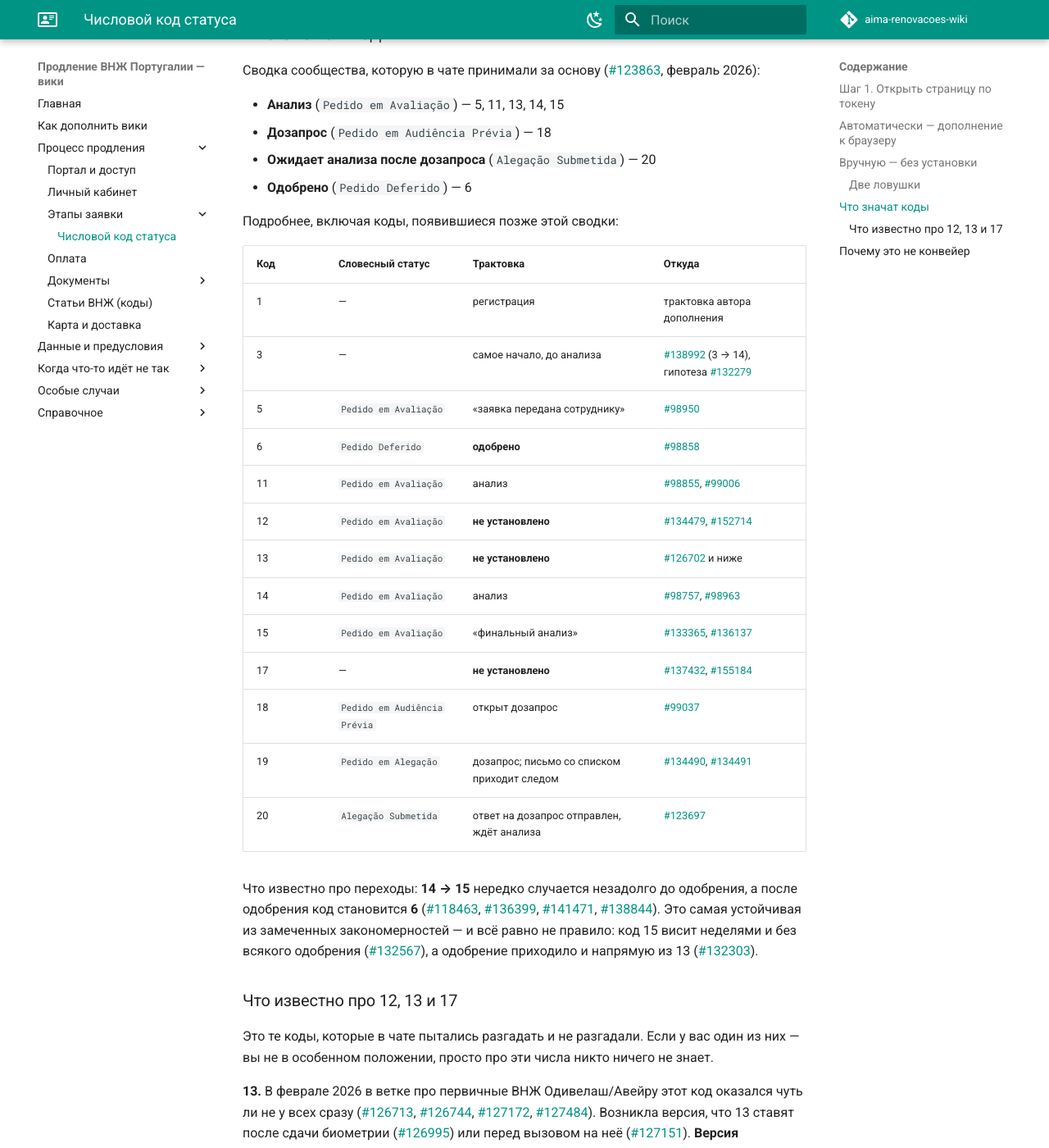
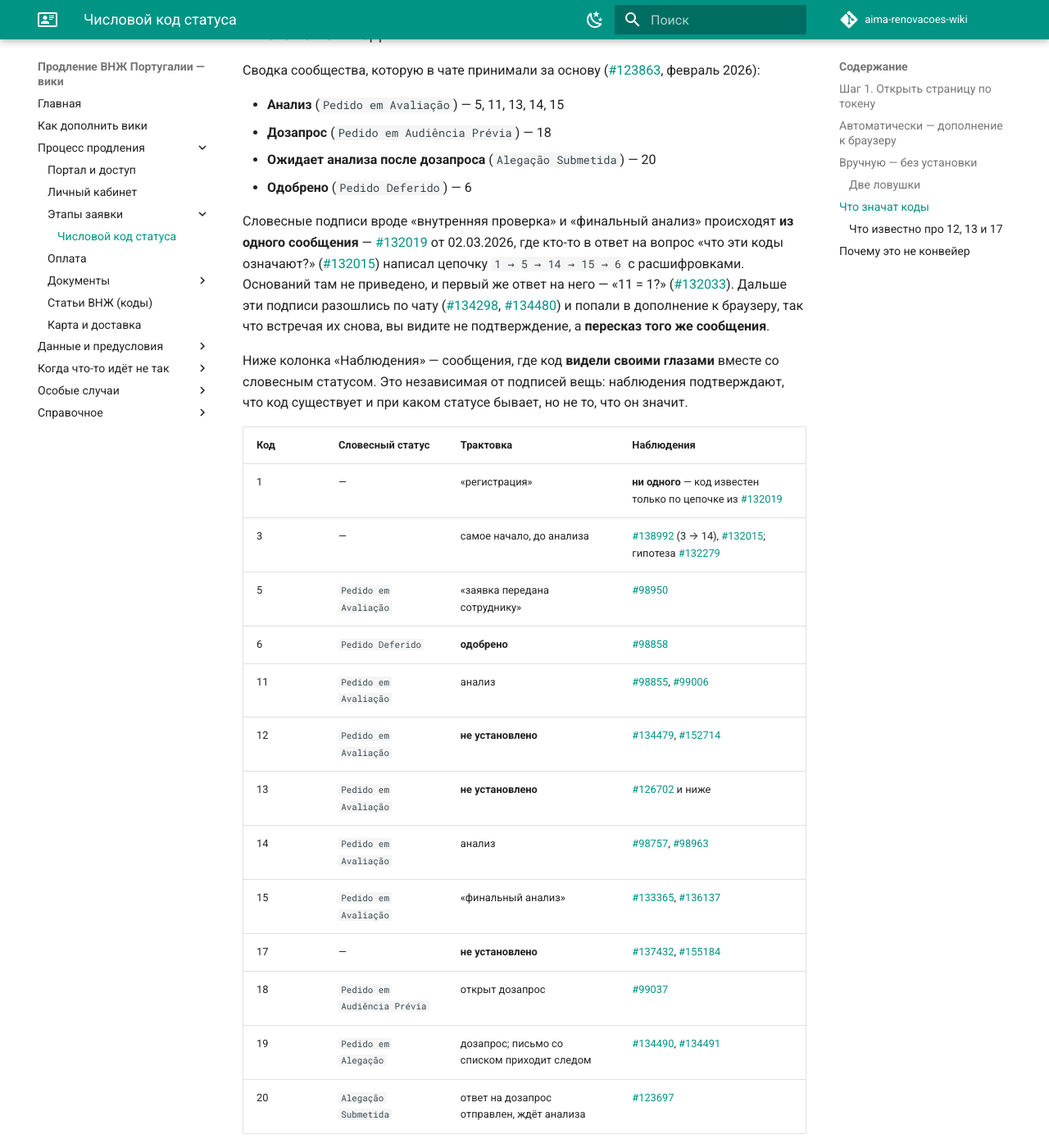
Before and after one commit to Self-Perfection/aima-renovacoes-wiki, an MkDocs documentation site: the page built from wiki/process/etapy-zayavki/kod-statusa.md, in a window 1280 px wide and 1400 px high, scrolled down 2498 px. Shown: the whole window at 82% size. Built offline with MkDocs 1.6.1 and Material for MkDocs 9.7.7, drawn with Linux system fonts in a browser that asks for light colours; comment, search, counter and statistics services are not loaded; some of the changed text lies outside the part shown.

Commit message:
Коды статуса: разведены наблюдения и подписи; «1 = регистрация» никто не видел
Проверка вопроса «откуда взялась трактовка кода 1» показала, что атрибуция
в таблице была перевёрнута.

- подписи «внутренняя проверка» / «финальный анализ» / «регистрация» пришли
  не из дополнения к браузеру, а из чата: #132019 от 02.03.2026, за десять
  дней до анонса скрипта (#135777). Оснований там нет, первый же ответ —
  «11 = 1?» (#132033). Дальше подписи разошлись по чату (#134298, #134480)
  и попали в скрипт, так что повторные встречи — пересказ одного сообщения,
  а не подтверждение;
- колонка «Откуда» переименована в «Наблюдения» и означает теперь ровно
  одно: где код видели своими глазами вместе со словесным статусом;
- код 1 в экспорте не наблюдался ни разу. Единственный
  data-return-value="1" — поле P3_VALIDADO со значением Regularizado
  (#133362), это проверка долгов, другое поле;
- переходы 14 → 15 → 6 подкреплены двумя кейсами с датами (#150573,
  #150832) вместо ссылок на пересказы.

Co-Authored-By: Claude Opus 5 <noreply@anthropic.com>

```diff
--- a/wiki/process/etapy-zayavki/kod-statusa.md
+++ b/wiki/process/etapy-zayavki/kod-statusa.md
@@ -132,12 +132,27 @@ description: "Числовой код статуса на портале AIMA:
 - **Ожидает анализа после дозапроса** (`Alegação Submetida`) — 20
 - **Одобрено** (`Pedido Deferido`) — 6
 
-Подробнее, включая коды, появившиеся позже этой сводки:
+Словесные подписи вроде «внутренняя проверка» и «финальный анализ» происходят
+**из одного сообщения** — [#132019](https://t.me/aimairn/43114/132019) от
+02.03.2026, где кто-то в ответ на вопрос «что эти коды означают?»
+([#132015](https://t.me/aimairn/43114/132015)) написал цепочку
+`1 → 5 → 14 → 15 → 6` с расшифровками. Оснований там не приведено, и первый же
+ответ на него — «11 = 1?» ([#132033](https://t.me/aimairn/43114/132033)).
+Дальше эти подписи разошлись по чату
+([#134298](https://t.me/aimairn/43114/134298),
+[#134480](https://t.me/aimairn/43114/134480)) и попали в дополнение к браузеру,
+так что встречая их снова, вы видите не подтверждение, а **пересказ того же
+сообщения**.
 
-| Код | Словесный статус | Трактовка | Откуда |
-|-----|------------------|-----------|--------|
-| 1 | — | регистрация | трактовка автора дополнения |
-| 3 | — | самое начало, до анализа | [#138992](https://t.me/aimairn/43114/138992) (3 → 14), гипотеза [#132279](https://t.me/aimairn/43114/132279) |
+Ниже колонка «Наблюдения» — сообщения, где код **видели своими глазами** вместе
+со словесным статусом. Это независимая от подписей вещь: наблюдения
+подтверждают, что код существует и при каком статусе бывает, но не то, что он
+значит.
+
+| Код | Словесный статус | Трактовка | Наблюдения |
+|-----|------------------|-----------|------------|
+| 1 | — | «регистрация» | **ни одного** — код известен только по цепочке из [#132019](https://t.me/aimairn/43114/132019) |
+| 3 | — | самое начало, до анализа | [#138992](https://t.me/aimairn/43114/138992) (3 → 14), [#132015](https://t.me/aimairn/43114/132015); гипотеза [#132279](https://t.me/aimairn/43114/132279) |
 | 5 | `Pedido em Avaliação` | «заявка передана сотруднику» | [#98950](https://t.me/aimairn/43114/98950) |
 | 6 | `Pedido Deferido` | **одобрено** | [#98858](https://t.me/aimairn/43114/98858) |
 | 11 | `Pedido em Avaliação` | анализ | [#98855](https://t.me/aimairn/43114/98855), [#99006](https://t.me/aimairn/43114/99006) |
@@ -155,10 +170,17 @@ description: "Числовой код статуса на портале AIMA:
 ([#118463](https://t.me/aimairn/43114/118463),
 [#136399](https://t.me/aimairn/43114/136399),
 [#141471](https://t.me/aimairn/63969/141471),
-[#138844](https://t.me/aimairn/43114/138844)). Это самая устойчивая из
-замеченных закономерностей — и всё равно не правило: код 15 висит неделями и без
-всякого одобрения ([#132567](https://t.me/aimairn/83903/132567)), а одобрение
-приходило и напрямую из 13 ([#132303](https://t.me/aimairn/122138/132303)).
+[#138844](https://t.me/aimairn/43114/138844)). Это единственная закономерность,
+под которой есть кейсы с датами, а не только пересказ:
+
+- 14 — 23.03, 15 — 21.05, одобрение — 22.05
+  ([#150573](https://t.me/aimairn/43114/150573));
+- 20 — 26.05 вечером, 15 — 27.05 утром, одобрение — 28.05 ночью
+  ([#150832](https://t.me/aimairn/122138/150832)).
+
+И всё равно это не правило: код 15 висит неделями без всякого одобрения
+([#132567](https://t.me/aimairn/83903/132567)), а одобрение приходило и напрямую
+из 13 ([#132303](https://t.me/aimairn/122138/132303)).
 
 ### Что известно про 12, 13 и 17
 
```
